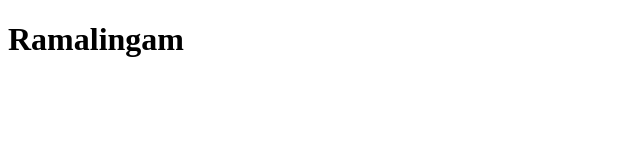
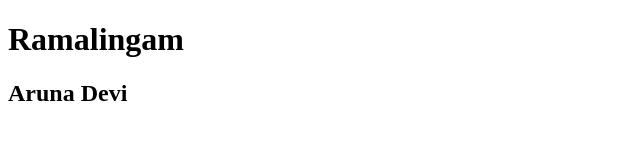
Before and after one commit to ramalingam-2005/versioncontrol, a plain HTML site: page index.html in a window 1280 px wide. Shown: the whole page, without its empty margins (0-640 px from the left). Drawn offline with Linux system fonts and the light colour scheme.

Commit message:
second commit

```diff
--- a/index.html
+++ b/index.html
@@ -7,5 +7,6 @@
 </head>
 <body>
     <h1>Ramalingam</h1>
+    <h2>Aruna Devi</h2>
 </body>
 </html>
```
